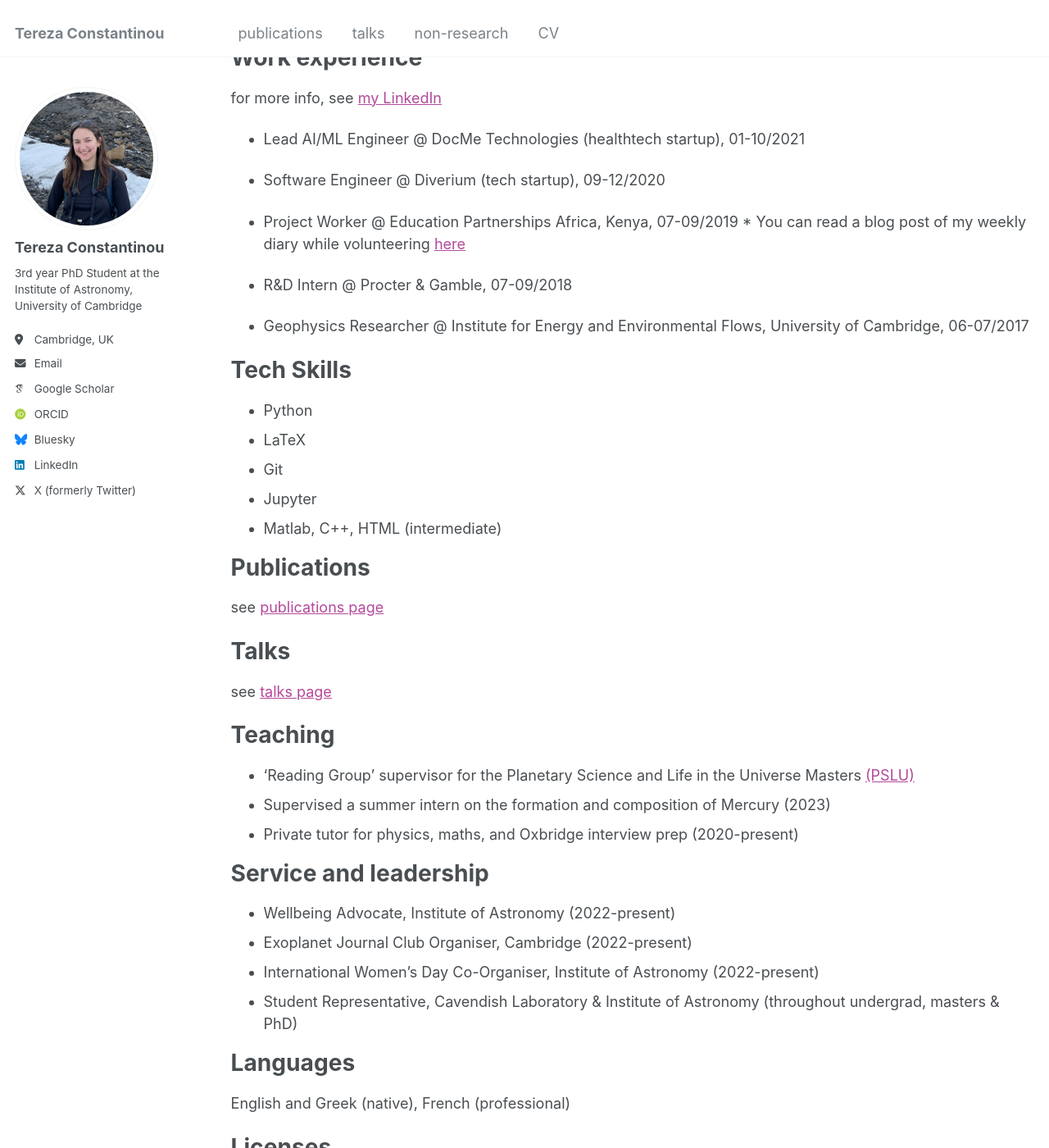
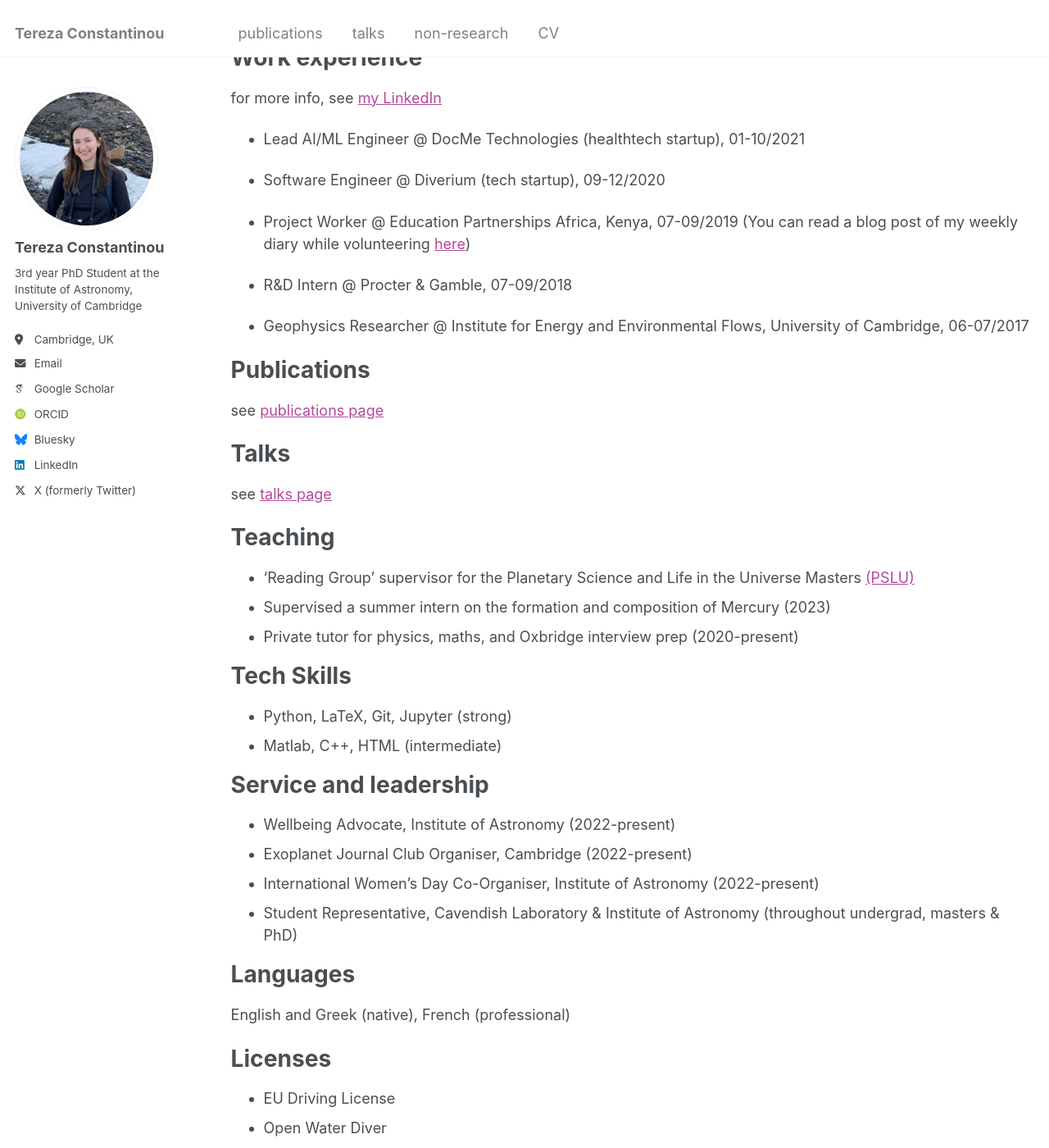
Before and after one commit to terezaconst/terezaconst.github.io, a Jekyll site: the page built from _pages/cv.md, in a window 1280 px wide and 1400 px high, scrolled down 396 px. Shown: the whole window at 82% size. Built offline with Jekyll 4.4.1, drawn with Linux system fonts in a browser that asks for light colours; some web fonts are replaced; some of the changed text lies outside the part shown.

Commit message:
Update cv.md

```diff
--- a/_pages/cv.md
+++ b/_pages/cv.md
@@ -58,6 +50,11 @@
 * Supervised a summer intern on the formation and composition of Mercury (2023)
 * Private tutor for physics, maths, and Oxbridge interview prep (2020-present)
 
+Tech Skills
+======
+* Python, LaTeX, Git, Jupyter (strong)
+* Matlab, C++, HTML (intermediate)
+
 
 Service and leadership
 ======
@@ -72,8 +69,8 @@
 
 Licenses
 ======
-EU Driving License
-Open Water Diver
-Working towards: `Solo' BGA Gliding Certificate, Small Boat/Zodiacs License
+* EU Driving License
+* Open Water Diver
+* Working towards: `Solo' BGA Gliding Certificate, Small Boat/Zodiacs License
 
 Complete CV is available on reasonable request.
```
Also changed, not shown: other parts of _pages/cv.md (+1 -9 lines).
